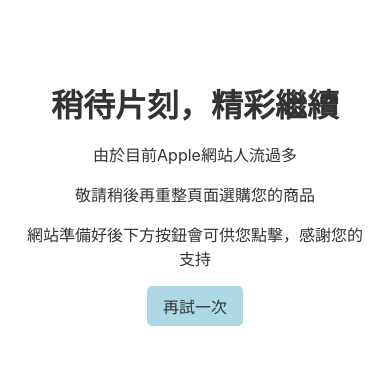
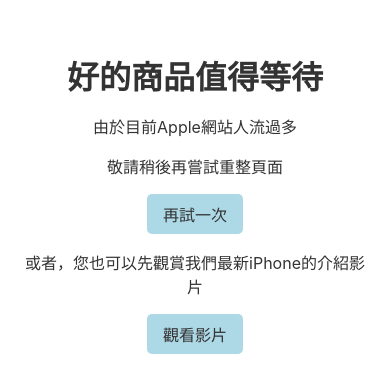
Before and after one commit to D1285458/HomeWorkONE, a plain HTML site: page index.html in a window 390 px wide. Shown: the part 230-622 px from the top of the page. Drawn offline with Linux system fonts and the light colour scheme.

Commit message:
有新iPhone影片介紹的版本（導回目標網站）

```diff
--- a/index.html
+++ b/index.html
@@ -50,12 +50,13 @@
 </head>
 <body>
 <div class="container">
-    <h1>稍待片刻，精彩繼續</h1>
+    <h1>好的商品值得等待</h1>
     <p>由於目前Apple網站人流過多</p>
-    <p>敬請稍後再重整頁面選購您的商品</p>
-    <p>網站準備好後下方按鈕會可供您點擊，感謝您的支持</p>
+    <p>敬請稍後再嘗試重整頁面</p>
 
     <button id="refreshButton" disabled>5 秒後再試一次</button>
+    <p>或者，您也可以先觀賞我們最新iPhone的介紹影片</p>
+    <button onclick="window.location.href='https://www.youtube.com/watch?v=mFuyX1XgJFg'">觀看影片</button>
 
     <script>
         let countdown = 5;
```
